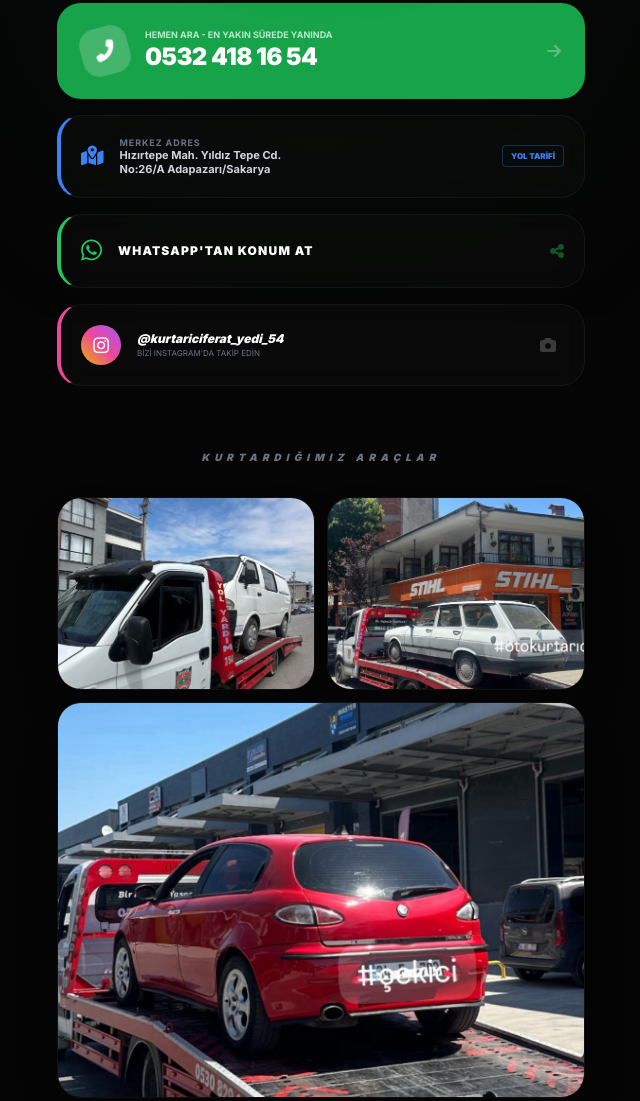
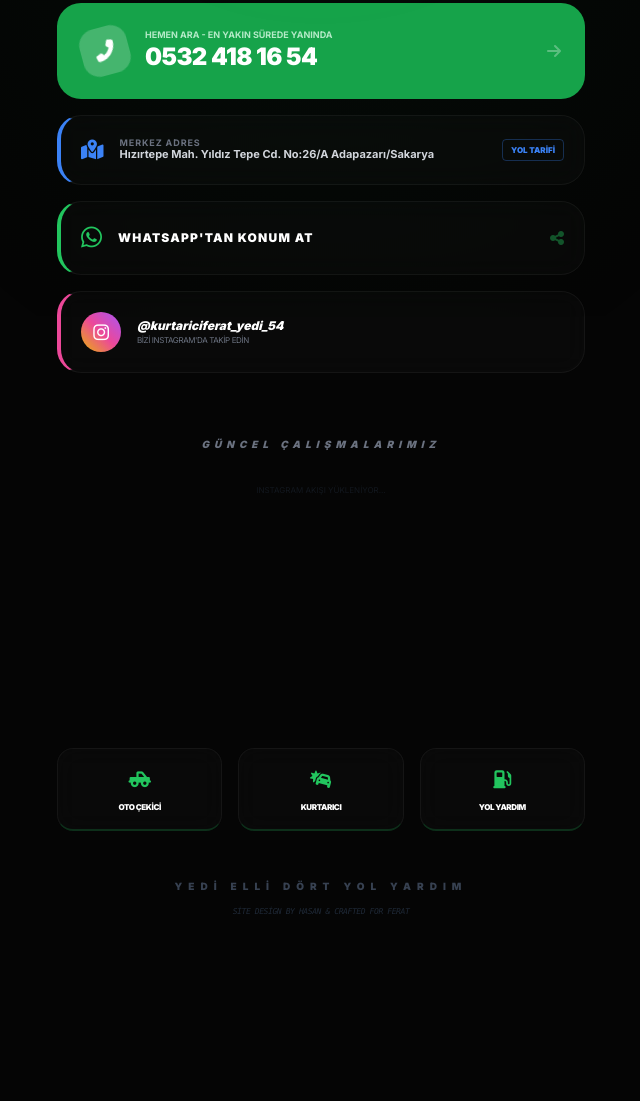
Before and after one commit to hasancoder54/Kurtar-c--ferhat, a plain HTML site: page index.html in a window 1280 px wide. Shown: the part 484-1585 px from the top of the page, without its empty margins (319-959 px from the left). After the commit the page ends 1458 px from the top, so only its background shows below. Drawn offline with nearby package versions, Linux system fonts and the light colour scheme.

Commit message:
Update index.html

```diff
--- a/index.html
+++ b/index.html
@@ -7,10 +7,12 @@
     <title>Kurtarıcı Ferat | Sakarya Adapazarı 7/54 Çekici & Yol Yardım</title>
     <meta name="description" content="Sakarya Adapazarı Hızırtepe merkezli Kurtarıcı Ferat, 7/54 profesyonel oto çekici ve yol yardım hizmeti sunar. Erenler ve Sakarya geneli en hızlı kurtarıcı.">
 
-    <meta name="keywords" content="Adapazarı çekici, Sakarya çekici, Hızırtepe çekici, Yıldıztepe çekici, Erenler çekici, Kurtarıcı Ferat, Sakarya oto kurtarma, 7/54 çekici, Sakarya yedi elli dört, oto kurtarıcı Adapazarı, yol yardım Sakarya, uygun çekici Sakarya, acil kurtarıcı, Sakarya araç taşıma, Sakarya yol yardım, Erenler sanayi çekici, Ferhat çekici, Sakarya ahtapot çekici, Sakarya kurtarıcı telefon, en yakın çekici Sakarya">
+    <meta name="keywords" content="Adapazarı çekici, Sakarya çekici, Hızırtepe çekici, Yıldıztepe çekici, Erenler çekici, Kurtarıcı Ferat, Sakarya oto kurtarma, 7/54 çekici, Sakarya yedi elli dört, oto kurtarıcı Adapazarı, yol yardım Sakarya, uygun çekici Sakarya, acil kurtarıcı, Sakarya araç taşıma, Sakarya yol yardım, Erenler sanayi çekici, Ferhat çekici, Sakarya ahtapot çekici, Sakarya kurtarıcı telefon, en yakın çekici Sakarya, Adapazı Çekici">
 
     <script src="https://cdn.tailwindcss.com"></script>
     <link rel="stylesheet" href="https://cdnjs.cloudflare.com/ajax/libs/font-awesome/6.4.0/css/all.min.css">
+
+    <script src="api.js" defer></script>
 
     <style>
         @import url('https://fonts.googleapis.com/css2?family=Syncopate:wght@700&family=Inter:wght@300;400;700;900&display=swap');
@@ -19,7 +21,6 @@
         body { font-family: 'Inter', sans-serif; background-color: var(--deep-dark); color: white; overflow-x: hidden; }
         .brand { font-family: 'Syncopate', sans-serif; }
 
-        /* Arkaplan Nabız Efekti */
         .bg-glow {
             position: fixed; top: 0; left: 0; width: 100%; height: 100%;
             background: radial-gradient(circle at 50% 50%, #16653415 0%, transparent 70%);
@@ -27,29 +28,20 @@
         }
         @keyframes pulse-bg { 0% { opacity: 0.4; } 100% { opacity: 1; } }
 
-        /* Modern Cam Efekti */
         .glass { background: rgba(255, 255, 255, 0.02); backdrop-filter: blur(12px); border: 1px solid rgba(255, 255, 255, 0.05); }
 
-        /* Buton Hareketleri */
         .btn-animate { transition: all 0.3s cubic-bezier(0.4, 0, 0.2, 1); }
         .btn-animate:hover { transform: translateY(-4px) scale(1.01); box-shadow: 0 20px 40px rgba(34, 197, 94, 0.1); }
 
-        /* Canlı Durum Işığı */
         .status-dot { width: 10px; height: 10px; background-color: #22c55e; border-radius: 50%; box-shadow: 0 0 12px #22c55e; animation: blink 1.5s infinite; }
         @keyframes blink { 0%, 100% { opacity: 1; transform: scale(1); } 50% { opacity: 0.4; transform: scale(1.3); } }
 
-        /* Kayan Yazı Şeridi */
         .marquee { white-space: nowrap; overflow: hidden; background: #22c55e; color: black; font-weight: 900; padding: 6px 0; font-size: 11px; text-transform: uppercase; }
         .marquee div { display: inline-block; padding-left: 100%; animation: marquee 35s linear infinite; }
         @keyframes marquee { 0% { transform: translate(0, 0); } 100% { transform: translate(-100%, 0); } }
 
-        /* Sallanan Telefon İkonu */
         .animate-shake { animation: shake 2s infinite; }
         @keyframes shake { 0%, 100% { transform: rotate(0deg); } 10%, 30%, 50% { transform: rotate(-15deg); } 20%, 40%, 60% { transform: rotate(15deg); } }
-
-        /* Galeri Resim Efektleri */
-        .gallery-img { aspect-ratio: 4/3; object-fit: cover; border-radius: 1.5rem; transition: all 0.4s ease; border: 1px solid rgba(255,255,255,0.05); }
-        .gallery-img:hover { transform: scale(1.03); border-color: #22c55e; }
     </style>
 </head>
 <body class="antialiased">
@@ -84,7 +76,6 @@
         </header>
 
         <div class="space-y-4">
-
             <a href="tel:+905324181654" class="btn-animate flex items-center justify-between w-full bg-green-600 p-6 rounded-3xl group">
                 <div class="flex items-center gap-4">
                     <div class="w-12 h-12 bg-white/20 rounded-2xl flex items-center justify-center text-xl animate-shake">
@@ -99,11 +90,11 @@
             </a>
 
             <a href="https://www.google.com/maps/search/?api=1&query=Hızırtepe+Mah+Yıldız+Tepe+Cd+No:26/A+Adapazarı+Sakarya" target="_blank" class="btn-animate flex items-center justify-between w-full glass p-5 rounded-3xl group border-l-4 border-l-blue-500">
-                <div class="flex items-center gap-4">
+                <div class="flex items-center gap-4 text-left leading-tight">
                     <div class="text-blue-500 text-xl"><i class="fas fa-map-location-dot"></i></div>
-                    <div class="text-left">
+                    <div>
                         <p class="text-[9px] font-bold text-gray-500 uppercase tracking-widest">Merkez Adres</p>
-                        <p class="text-[11px] font-semibold leading-tight text-gray-300">Hızırtepe Mah. Yıldız Tepe Cd.<br>No:26/A Adapazarı/Sakarya</p>
+                        <p class="text-[11px] font-semibold text-gray-300">Hızırtepe Mah. Yıldız Tepe Cd. No:26/A Adapazarı/Sakarya</p>
                     </div>
                 </div>
                 <span class="text-[8px] font-black text-blue-500 uppercase border border-blue-500/30 px-2 py-1 rounded">Yol Tarifi</span>
@@ -124,21 +115,16 @@
                     </div>
                     <div class="text-left">
                         <p class="text-xs font-black italic">@kurtariciferat_yedi_54</p>
-                        <p class="text-[8px] text-gray-500 uppercase">Bizi Instagram'da takip edin</p>
+                        <p class="text-[8px] text-gray-500 uppercase tracking-tighter">Bizi Instagram'da takip edin</p>
                     </div>
                 </div>
-                <i class="fas fa-camera opacity-20 mr-2"></i>
             </a>
         </div>
 
         <div class="mt-16">
-            <h2 class="text-[10px] font-black uppercase tracking-[0.5em] text-center text-gray-500 mb-8 italic italic">Kurtardığımız Araçlar</h2>
-            <div class="grid grid-cols-2 gap-3">
-                <img src="resim1.png" alt="Araç 1" class="gallery-img w-full shadow-2xl">
-                <img src="resim2.png" alt="Araç 2" class="gallery-img w-full shadow-2xl">
-                <img src="resim3.png" alt="Araç 3" class="gallery-img w-full shadow-2xl col-span-2">
-                <img src="resim4.png" alt="Araç 4" class="gallery-img w-full shadow-2xl">
-                <img src="resim5.png" alt="Araç 5" class="gallery-img w-full shadow-2xl">
+            <h2 class="text-[10px] font-black uppercase tracking-[0.5em] text-center text-gray-500 mb-8 italic">Güncel Çalışmalarımız</h2>
+            <div id="insta-gallery" class="grid grid-cols-2 gap-3 min-h-[200px]">
+                <p class="text-[8px] text-gray-800 col-span-2 text-center uppercase animate-pulse">Instagram akışı yükleniyor...</p>
             </div>
         </div>
 
@@ -159,14 +145,8 @@
 
         <footer class="mt-auto pt-12 pb-6 text-center">
             <p class="text-[10px] text-gray-700 tracking-[0.6em] font-black uppercase mb-3">YEDİ ELLİ DÖRT YOL YARDIM</p>
-            <div class="flex justify-center gap-1.5 opacity-20 mb-6">
-                <div class="w-1.5 h-1.5 bg-white rounded-full"></div>
-                <div class="w-1.5 h-1.5 bg-white rounded-full"></div>
-                <div class="w-1.5 h-1.5 bg-white rounded-full"></div>
-            </div>
             <p class="text-[8px] text-gray-800 font-mono tracking-tighter uppercase italic">Site Design by Hasan & Crafted for Ferat</p>
         </footer>
     </div>
-
 </body>
 </html>
```
